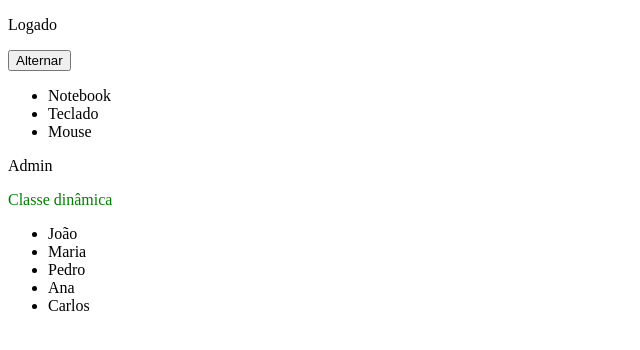
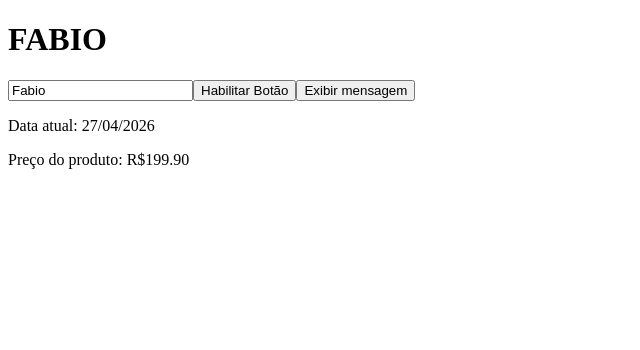
Before and after one commit to Joao1911Arthur/projeto-angular-step, an Angular app in the folder minha-aplicacao-angular/: page / in a window 1280 px wide. Shown: the top 350 px of the page, without its empty margins (0-640 px from the left). Built offline with nearby package versions, Linux system fonts and the light colour scheme.

Commit message:
aula 3 data binding e pipes

```diff
--- a/minha-aplicacao-angular/src/app/app.html
+++ b/minha-aplicacao-angular/src/app/app.html
@@ -1,2 +1 @@
-<app-aula2></app-aula2>
-<app-painel-adm></app-painel-adm>
+<app-aula3></app-aula3>
--- a/minha-aplicacao-angular/src/app/app.ts
+++ b/minha-aplicacao-angular/src/app/app.ts
@@ -1,11 +1,10 @@
 
 import { Component, signal } from '@angular/core';
-import { Aula2 } from './aula2/aula2';
-import { PainelAdm } from './painel-adm/painel-adm';
+import { Aula3 } from './aula3/aula3';
 
 @Component({
   selector: 'app-root',
-  imports: [Aula2, PainelAdm],
+  imports: [Aula3],
   templateUrl: './app.html',
   styleUrl: './app.css',
 })
--- /dev/null
+++ b/minha-aplicacao-angular/src/app/aula3/aula3.html
@@ -0,0 +1,15 @@
+
+<h1>{{ nome | uppercase }}</h1>
+
+<input [(ngModel)]="nome" placeholder="Digite seu nome" />
+
+<button (click)="habilitarDesabilitarBotao()">
+Habilitar Botão
+</button>
+
+<button (click)="mostrarMensagem()" [disabled]="botaoDesabilitado">
+  Exibir mensagem
+</button>
+
+<p>Data atual: {{ hoje | date:'dd/MM/yyyy' }}</p>
+<p>Preço do produto: {{ preco | currency:'BRL' }}</p>
--- /dev/null
+++ b/minha-aplicacao-angular/src/app/aula3/aula3.ts
@@ -0,0 +1,29 @@
+
+import { Component } from '@angular/core';
+import { CommonModule } from '@angular/common';
+import { FormsModule } from '@angular/forms';
+
+@Component({
+  selector: 'app-aula3',
+  standalone: true,
+  imports: [CommonModule, FormsModule],
+  templateUrl: './aula3.html',
+  styleUrl: './aula3.css',
+})
+
+export class Aula3 {
+  nome = 'Fabio';
+  botaoDesabilitado = false;
+  perfil = 'admin';
+  hoje = new Date();
+  preco = 199.9;
+
+  mostrarMensagem() {
+    alert('Botão clicado com sucesso!');
+  }
+
+  habilitarDesabilitarBotao(){
+    this.botaoDesabilitado = !this.botaoDesabilitado;
+  }
+
+}
```
Also changed, not shown: minha-aplicacao-angular/src/app/aula3/aula3.css (added), 1 other file (tests, documents, lock files or other folders).
